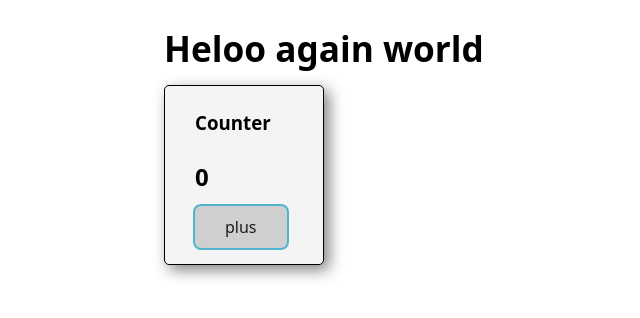
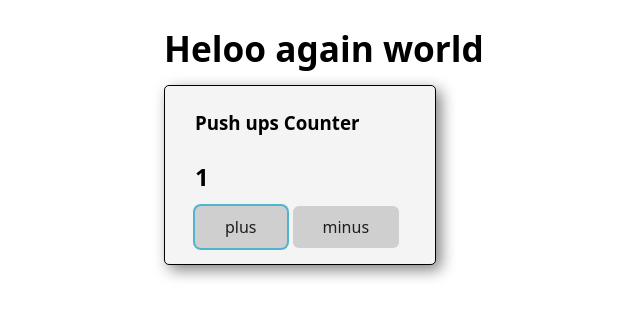
Before and after one commit to MariusCodeAcademy/type8-react-05-events-forms, a React (Create React App) app: page / in a window 1280 px wide. Both pictures are taken after a click on the button "plus". Shown: the top 318 px of the page, without its empty margins (76-716 px from the left). Built offline with nearby package versions, Linux system fonts and the light colour scheme.

Commit message:
isCounterPositive

```diff
--- a/src/components/Counter/Counter.jsx
+++ b/src/components/Counter/Counter.jsx
@@ -5,13 +5,45 @@ function Counter() {
   const [counterValue, setCounterValue] = useState(0);
 
   // parasyti funkcija handleCounterIncrement() kuri didina counterValue 1
+  function handleCounterIncrement() {
+    setCounterValue((prevState) => prevState + 1);
+  }
+  // parasyti funkcija handleCounterDecrement() kuri mazina counterValue 1
+  const handleCounterDecrement = () => {
+    if (counterValue <= 0) {
+      return;
+    }
+    setCounterValue((prevState) => prevState - 1);
+  };
+
+  const isCounterPositive = counterValue !== 0;
+  // parasyti funkcija handleCounterChange() kuri mazina arba didina counterValue 1
+
+  // handleCounterIncrement() infinite loop
+
+  // toliau-1 neleisti skaiciaus padaryti neigiamu
+
+  // toliau-2 leisti neigiama. jei teigiamas tai zalias skaiciaus jei neigiamas tai raudonas
+
+  // toliau-3 prideti mygtuka 'reset' kuris nunulina counteri
 
   return (
     <div className='counter'>
-      <h3>Counter</h3>
+      <h3 onMouseEnter={() => console.log('Patrauk kursoriu!!!')}>Push ups Counter</h3>
       <h2>{counterValue}</h2>
       <div className='control'>
-        <button className='btn'>plus</button>
+        <button onClick={handleCounterIncrement} className='btn'>
+          plus
+        </button>
+        {isCounterPositive && (
+          <button
+            disabled={!isCounterPositive}
+            onClick={handleCounterDecrement}
+            className='btn'
+          >
+            minus
+          </button>
+        )}
       </div>
     </div>
   );
```
